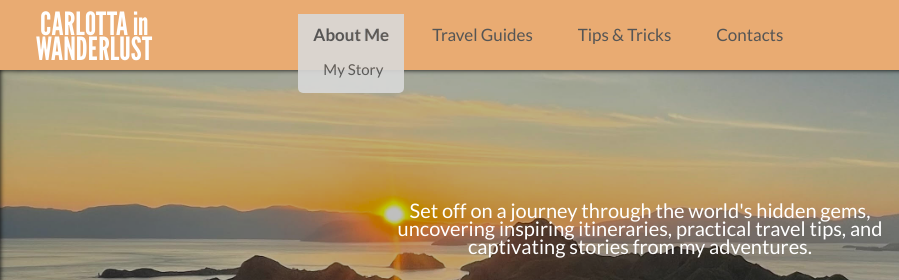
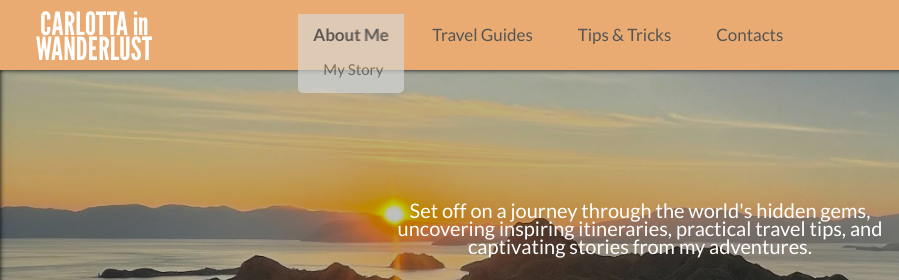
Before and after one commit to CarlottaStefanelli/carlotta-in-wanderlust, a plain HTML site: page index.html in a window 1280 px wide. Both pictures are taken after a click on the element "About Me". Shown: the top 280 px of the page, 0-899 px from the left. Drawn offline with nearby package versions, Linux system fonts and the light colour scheme.

Commit message:
Update opacity in the dropdown menus

```diff
--- a/style.css
+++ b/style.css
@@ -101,7 +101,7 @@ header {
     top: -10px;
     left: -15px;
     width: auto;
-    opacity: 90%;
+    opacity: 65%;
     background-color: #D9D9D9;
     display: none;
     padding: 10px 15px;
```
